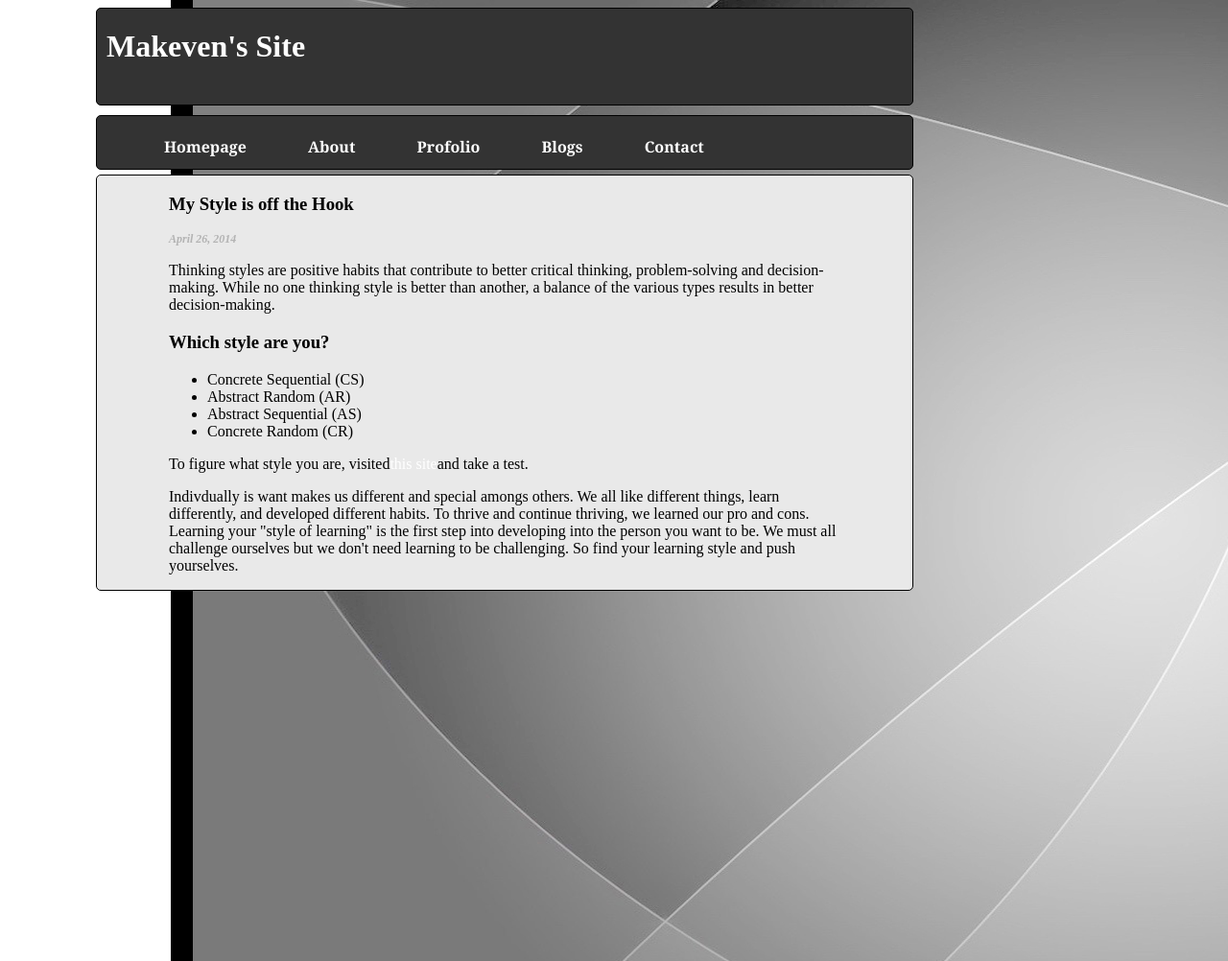
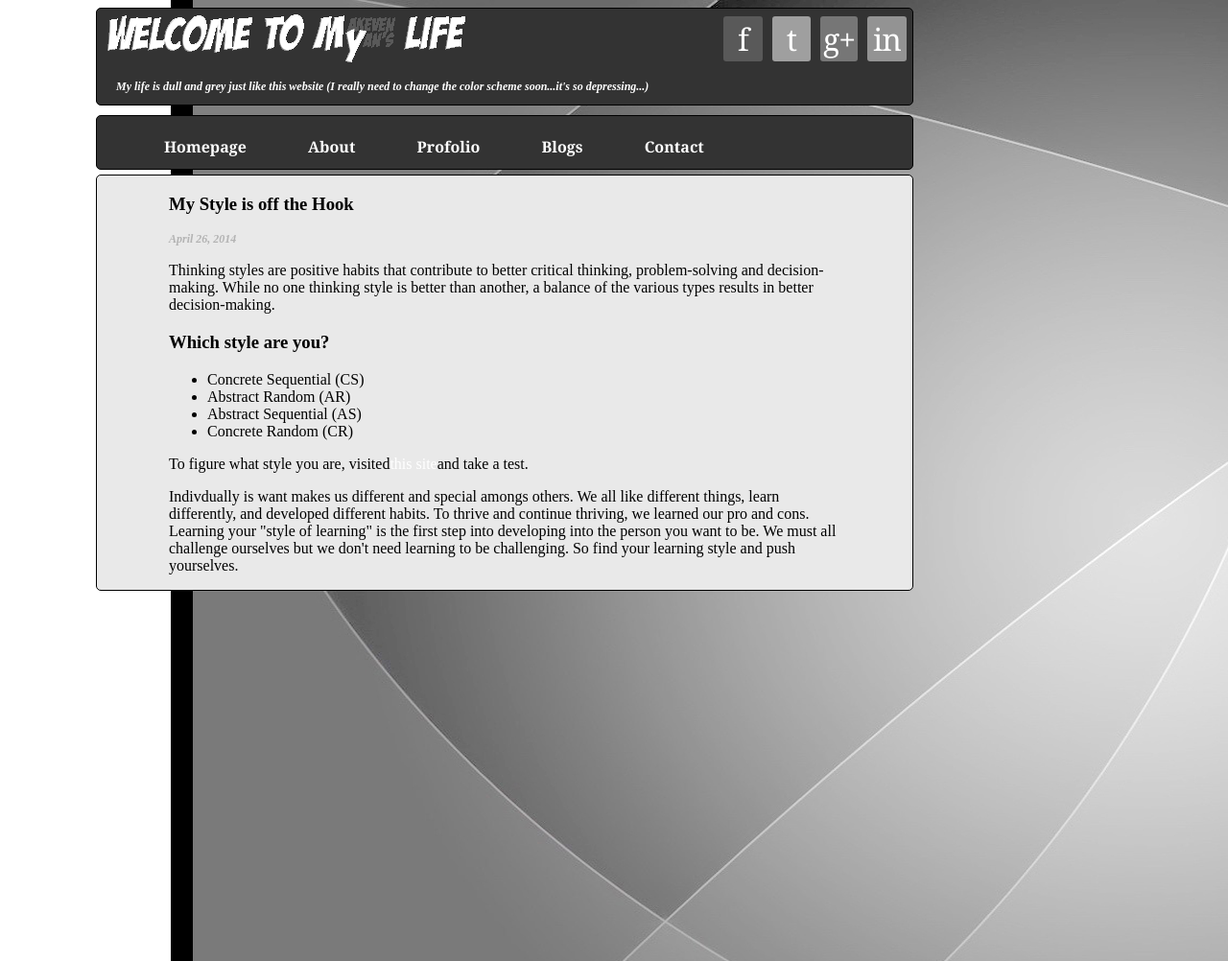
Before and after one commit to k3vinyan/k3vinyan.github.io, a plain HTML site: page blog/posts/c3_thinking-style.html in a window 1280 px wide. Shown: the top 1002 px of the page at 96% size. Drawn offline with Linux system fonts and the light colour scheme.

Commit message:
update logo

```diff
--- a/blog/posts/c3_thinking-style.html
+++ b/blog/posts/c3_thinking-style.html
@@ -1,7 +1,7 @@
 <!DOCTYPE html>
 <html>
 <head>
-    <title>Arrays and Hashes</title>
+  <title>About Page</title>
   <meta charset="UTF-8">
   <link type="text/css" rel="stylesheet" href="../stylesheets/default.css">
   <link type="text/css" rel="stylesheet" href="../stylesheets/blog-stylesheet.css">
@@ -9,13 +9,19 @@
 
 <body>
 
-    <div id="banner"><h1>Makeven's Site</h1>
-
-
+  <div id="banner">
+    <div id="logo"><img src ="../imgs/logo_gif.gif"></div>
+    <div id="socialiconsbox">
+      <a class="facebook socialicons" href="https://www.facebook.com/" title="Facebook " target="_blank">f</a>
+      <a class="twitter socialicons" href="https://twitter.com/" title="Twitter " target="_blank">t</a>
+      <a class="googleplus socialicons" href="https://plus.google.com/" title="Google+" target="_blank">g+</a>
+      <a class="linkedin socialicons" href="https://linkedin.com/" title="Linkedin" target="_blank">in</a>
+    </div>
+    <h3 id="quote">My life is dull and grey just like this website (I really need to change the color scheme soon...it's so depressing...)</h3>
   </div>
 
   <div id="top-navbar">
-    <ol class="list-navbar"><h4>
+    <ol><h4>
       <li class="top-link"><a href="../index.html">Homepage</a></li>
       <li class="top-link"><a href="../about.html">About</a></li>
       <li class="top-link"><a href="../profolio.html">Profolio</a></li>
```
Also changed, not shown: blog/posts/c1-chefs-kitchen.html (+1 -1 lines), blog/posts/t1-git-blog.html (+1 -1 lines), blog/posts/t3-arrays-hashes.html (+11 -5 lines). Lines whose indentation alone changed are shown as unchanged.
